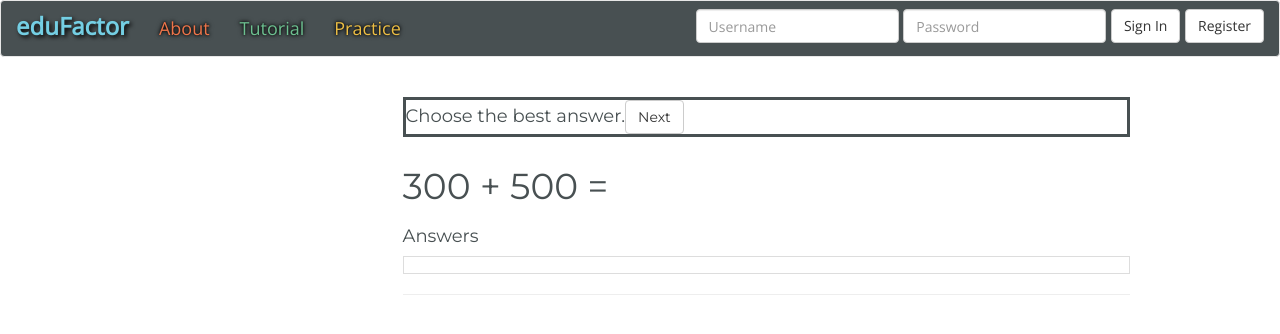
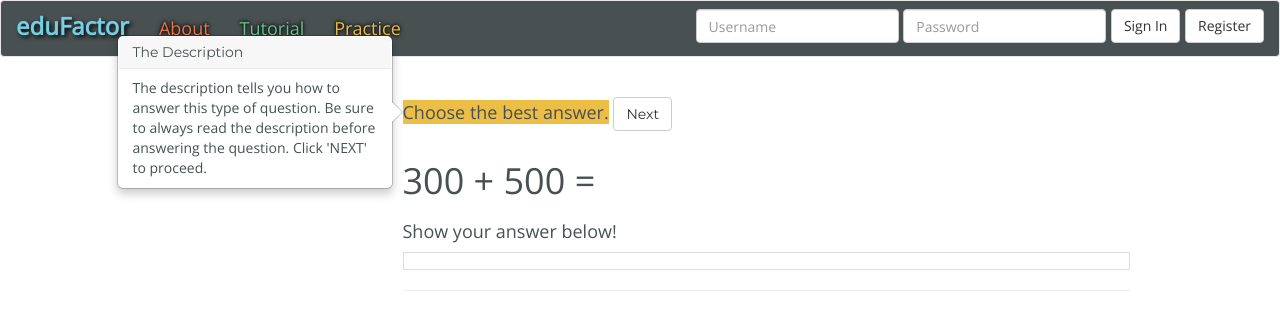
Before and after one commit to sateigen/eduFactor, a Django app: template interact/templates/students/fraction_question.html in a window 1280 px wide. Shown: the top 334 px of the page. Run offline with Django 3.2, Linux system fonts and the light colour scheme; data comes from the database, SQL or seed files in the repository; tables that the repository leaves empty hold one stand-in row (values such as "Sample post"); the template is opened without the code that fills it: values that come from a table or form of the project are taken from there, most other values are stand-ins (such as "Sample title", 1, 10 or a date in 2020); some libraries are stand-ins or nearby versions.

Commit message:
Applied style to fraction-fill-in question tutorial

```diff
--- a/interact/static/js/ffiq.js
+++ b/interact/static/js/ffiq.js
@@ -37,7 +37,8 @@ $(window).on('load', function () {
 });
 
 function highlight(focusPoint, focusButton) {
-  focusPoint.css('border-style','solid')
+  focusPoint.popover('toggle')
+  focusPoint.css('background-color','#ecbe45')
   focusButton.show()
 }
 
@@ -45,7 +46,8 @@ function unhighlight(focusPoint, focusButton, next, nextButton) {
   focusButton.on('click', function (){
     focusButton.hide()
     nextButton.show()
-    focusPoint.css('border-style','none')
+    focusPoint.popover('toggle')
+    focusPoint.css('background-color','transparent')
     highlight(next, nextButton)
   })
 }
--- a/interact/static/js/msq.js
+++ b/interact/static/js/msq.js
@@ -9,7 +9,7 @@ var $selectButton = $('#selectButton')
 var $nextPage = $('#nextPage')
 var $isCorrect = false
 var chosenAnswers = []
-var $isCorrect
+var $isCorrect = false
 var correctAnswers = []
 var answerObjects = $questionSolution.each(function(index) {$(this).attr('value')})
 
--- a/interact/templates/students/fraction_question.html
+++ b/interact/templates/students/fraction_question.html
@@ -3,25 +3,22 @@
 {% block title %}
 eduFactor | Question
 {% endblock %}
-{% block scripts %}
-<script src="{% static "js/ffiq.js" %}"></script>
-{% endblock %}
+
 {% block content %}
-
 <div class="container">
   <div class="row">
     <div class="col-lg-9 col-lg-offset-3">
-      <h4 id="description">{{ question.flavor.description }}<button id="descriptionButton" class="btn btn-default">Next</button></h4>
+      <h4><span data-toggle="popover" title="The Description" data-placement="left" data-content="The description tells you how to answer this type of question.  Be sure to always read the description before answering the question. Click 'NEXT' to proceed." id="description">{{ question.flavor.description }}</span> <button id="descriptionButton" class="btn btn-default">Next</button></h4>
     </div>
   </div>
   <div class="row">
     <div class="col-lg-9 col-lg-offset-3">
-      <h1 id="questionTitle">{{ question.title}}<button id="titleButton" class="btn btn-default">Next</button></h1>
+      <h1><span data-toggle="popover" title="The Question" data-placement="left" data-content="Here is the problem you are going to solve! Be sure to read it carefully. Click 'NEXT' to proceed." id="questionTitle">{{ question.title }}</span> <button id="titleButton" class="btn btn-default">Next</button></h1>
     </div>
   </div>
   <div class="row">
     <div class="col-lg-9 col-lg-offset-3" id="selectionGroup">
-      <h4>Answers <span id="selectButton">| Please click each section you want shaded in!</span></h4>
+      <h4><span data-toggle="popover" title="The Answers" data-placement="left" data-content="Here you will find the shape(s) that you must use to answer the question. Click on each section of the shape that you wish to be highlighted. After shading in the correct amount, click the Next Page button to continue to the next question." class="selectionGroup">Show your answer below!</span><span id="selectButton"></span></h4>
       <table class="table table-bordered">
         <tr>
         {% for i in table_cells %}
@@ -36,3 +33,6 @@ eduFactor | Question
   </div>
 </div>
 {% endblock %}
+{% block scripts %}
+<script src="{% static "js/ffiq.js" %}"></script>
+{% endblock %}
```
